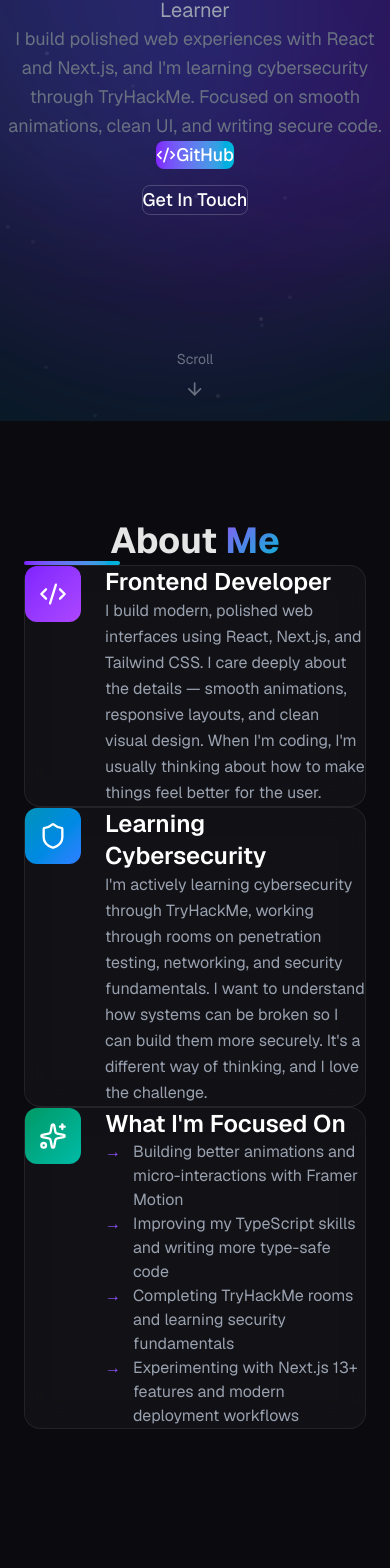
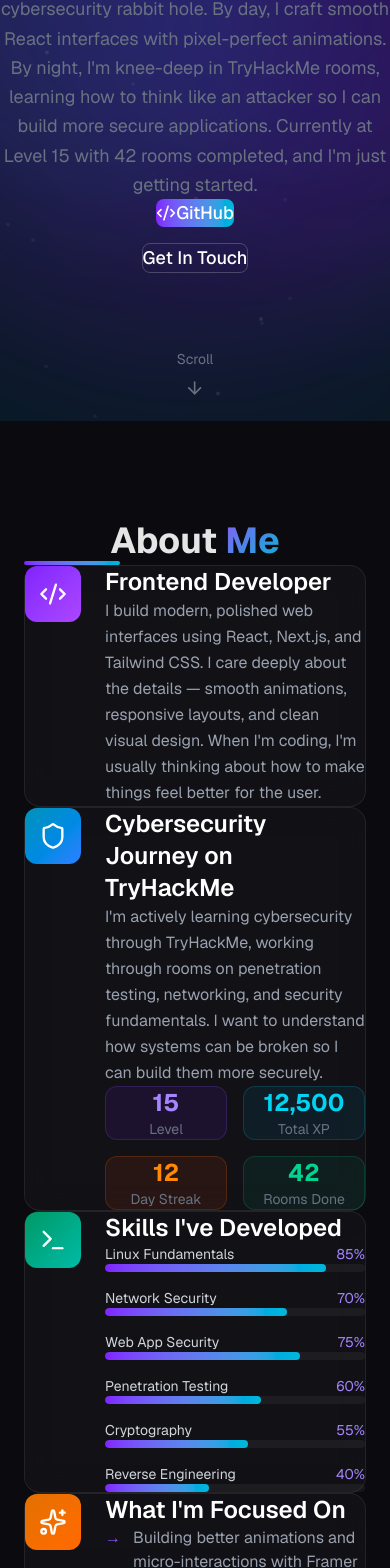
Before and after one commit to NopsFR/New-portoflio, a Next.js app: page / in a window 390 px wide. Shown: the part 423-1991 px from the top of the page. Built offline with nearby package versions, Linux system fonts and the light colour scheme.

Commit message:
Major updates: Enhanced About with THM stats, improved Hero text, centered navbar, enhanced data collection demo

```diff
--- a/components/Navbar.tsx
+++ b/components/Navbar.tsx
@@ -63,17 +63,7 @@
           : 'bg-transparent py-6'
       }`}
     >
-      <div className="container-custom mx-auto px-6 flex items-center justify-between">
-        {/* Logo */}
-        <motion.a
-          href="#home"
-          onClick={(e) => handleNavClick('#home', e)}
-          className="text-2xl font-bold gradient-text"
-          whileHover={{ scale: 1.05 }}
-        >
-          Portfolio
-        </motion.a>
-
+      <div className="container-custom mx-auto px-6 flex items-center justify-center">
         {/* Desktop Navigation */}
         <div className="hidden md:flex items-center space-x-20">
           {navItems.map((item, index) => (
--- a/sections/About.tsx
+++ b/sections/About.tsx
@@ -2,7 +2,7 @@
 
 import { motion, useInView } from 'framer-motion';
 import { useRef } from 'react';
-import { Code2, Shield, Sparkles } from 'lucide-react';
+import { Code2, Shield, Sparkles, Terminal, Award, Target, Trophy, Flame, Zap } from 'lucide-react';
 
 export default function About() {
   const ref = useRef(null);
@@ -67,15 +67,91 @@
                   </div>
                   <div>
                     <h3 className="text-2xl font-semibold text-white mb-4">
-                      Learning Cybersecurity
+                      Cybersecurity Journey on TryHackMe
                     </h3>
-                    <p className="text-gray-400 leading-relaxed">
+                    <p className="text-gray-400 leading-relaxed mb-4">
                       I'm actively learning cybersecurity through TryHackMe,
                       working through rooms on penetration testing, networking,
                       and security fundamentals. I want to understand how systems
-                      can be broken so I can build them more securely. It's a
-                      different way of thinking, and I love the challenge.
+                      can be broken so I can build them more securely.
                     </p>
+
+                    {/* THM Stats */}
+                    <div className="grid grid-cols-2 md:grid-cols-4 gap-4 mt-6">
+                      <motion.div
+                        className="p-4 rounded-xl bg-violet-600/10 border border-violet-500/20 text-center"
+                        whileHover={{ scale: 1.05 }}
+                      >
+                        <div className="text-2xl font-bold text-violet-400">15</div>
+                        <div className="text-sm text-gray-500">Level</div>
+                      </motion.div>
+                      <motion.div
+                        className="p-4 rounded-xl bg-cyan-600/10 border border-cyan-500/20 text-center"
+                        whileHover={{ scale: 1.05 }}
+                      >
+                        <div className="text-2xl font-bold text-cyan-400">12,500</div>
+                        <div className="text-sm text-gray-500">Total XP</div>
+                      </motion.div>
+                      <motion.div
+                        className="p-4 rounded-xl bg-orange-600/10 border border-orange-500/20 text-center"
+                        whileHover={{ scale: 1.05 }}
+                      >
+                        <div className="text-2xl font-bold text-orange-400">12</div>
+                        <div className="text-sm text-gray-500">Day Streak</div>
+                      </motion.div>
+                      <motion.div
+                        className="p-4 rounded-xl bg-emerald-600/10 border border-emerald-500/20 text-center"
+                        whileHover={{ scale: 1.05 }}
+                      >
+                        <div className="text-2xl font-bold text-emerald-400">42</div>
+                        <div className="text-sm text-gray-500">Rooms Done</div>
+                      </motion.div>
+                    </div>
+                  </div>
+                </div>
+              </div>
+
+              {/* Skills Learned */}
+              <div className="glass-card rounded-2xl p-8">
+                <div className="flex items-start gap-6">
+                  <div className="w-14 h-14 rounded-xl bg-gradient-to-br from-emerald-600 to-teal-500 flex items-center justify-center flex-shrink-0">
+                    <Terminal className="text-white" size={28} />
+                  </div>
+                  <div className="flex-1">
+                    <h3 className="text-2xl font-semibold text-white mb-4">
+                      Skills I've Developed
+                    </h3>
+                    <div className="grid md:grid-cols-2 gap-4">
+                      {[
+                        { name: 'Linux Fundamentals', level: 85 },
+                        { name: 'Network Security', level: 70 },
+                        { name: 'Web App Security', level: 75 },
+                        { name: 'Penetration Testing', level: 60 },
+                        { name: 'Cryptography', level: 55 },
+                        { name: 'Reverse Engineering', level: 40 },
+                      ].map((skill, index) => (
+                        <motion.div
+                          key={skill.name}
+                          className="space-y-2"
+                          initial={{ opacity: 0, x: -20 }}
+                          animate={isInView ? { opacity: 1, x: 0 } : { opacity: 0, x: -20 }}
+                          transition={{ delay: 0.5 + index * 0.1 }}
+                        >
+                          <div className="flex justify-between text-sm">
+                            <span className="text-gray-300">{skill.name}</span>
+                            <span className="text-violet-400">{skill.level}%</span>
+                          </div>
+                          <div className="h-2 bg-white/5 rounded-full overflow-hidden">
+                            <motion.div
+                              className="h-full bg-gradient-to-r from-violet-600 to-cyan-500 rounded-full"
+                              initial={{ width: 0 }}
+                              animate={isInView ? { width: `${skill.level}%` } : { width: 0 }}
+                              transition={{ duration: 1, delay: 0.5 + index * 0.1 }}
+                            />
+                          </div>
+                        </motion.div>
+                      ))}
+                    </div>
                   </div>
                 </div>
               </div>
@@ -83,7 +159,7 @@
               {/* Current Focus */}
               <div className="glass-card rounded-2xl p-8">
                 <div className="flex items-start gap-6">
-                  <div className="w-14 h-14 rounded-xl bg-gradient-to-br from-emerald-600 to-teal-500 flex items-center justify-center flex-shrink-0">
+                  <div className="w-14 h-14 rounded-xl bg-gradient-to-br from-amber-600 to-orange-500 flex items-center justify-center flex-shrink-0">
                     <Sparkles className="text-white" size={28} />
                   </div>
                   <div>
--- a/sections/Hero.tsx
+++ b/sections/Hero.tsx
@@ -107,7 +107,11 @@
           animate={{ opacity: 1, y: 0 }}
           transition={{ duration: 0.8, delay: 0.8 }}
         >
-          I build polished web experiences with React and Next.js, and I'm learning cybersecurity through TryHackMe. Focused on smooth animations, clean UI, and writing secure code.
+          I'm a frontend developer who's fallen down the cybersecurity rabbit hole.
+          By day, I craft smooth React interfaces with pixel-perfect animations.
+          By night, I'm knee-deep in TryHackMe rooms, learning how to think like
+          an attacker so I can build more secure applications. Currently at Level 15
+          with 42 rooms completed, and I'm just getting started.
         </motion.p>
 
         <motion.div
--- a/sections/SecurityContent.tsx
+++ b/sections/SecurityContent.tsx
@@ -161,66 +161,115 @@
   },
 ];
 
-// Interactive Data Collection Demo
+// Interactive Data Collection Demo - Enhanced
 function DataCollectionDemo() {
   const [collectedData, setCollectedData] = useState<Record<string, string>>({});
   const [isVisible, setIsVisible] = useState(false);
+  const [isScanning, setIsScanning] = useState(true);
 
   useEffect(() => {
-    // Collect data when component mounts
-    const data: Record<string, string> = {
-      'User Agent': navigator.userAgent.substring(0, 50) + '...',
-      'Screen Resolution': `${window.screen.width}x${window.screen.height}`,
-      'Language': navigator.language,
-      'Platform': navigator.platform,
-      'Cookies Enabled': navigator.cookieEnabled ? 'Yes' : 'No',
-      'Time Zone': Intl.DateTimeFormat().resolvedOptions().timeZone,
-      'Connection Type': (navigator as any).connection?.effectiveType || 'Unknown',
-      'Do Not Track': navigator.doNotTrack === '1' ? 'Enabled' : 'Disabled',
-    };
-    setCollectedData(data);
+    // Simulate scanning effect
+    const timer = setTimeout(() => {
+      // Collect comprehensive data that websites can access
+      const data: Record<string, string> = {
+        '🌐 Public IP': 'Hidden (would require external API)',
+        '🖥️ User Agent': navigator.userAgent.length > 60 ? navigator.userAgent.substring(0, 60) + '...' : navigator.userAgent,
+        '📺 Screen Resolution': `${window.screen.width} × ${window.screen.height} (${window.screen.colorDepth}-bit color)`,
+        '🌍 Language': `${navigator.language} (${(navigator.languages || []).join(', ')})`,
+        '💻 Platform': `${navigator.platform} | ${navigator.hardwareConcurrency} cores`,
+        '🍪 Cookies': navigator.cookieEnabled ? '✅ Enabled' : '❌ Disabled',
+        '🕐 Time Zone': Intl.DateTimeFormat().resolvedOptions().timeZone,
+        '📡 Connection': (navigator as any).connection?.effectiveType?.toUpperCase() || 'Unknown',
+        '🔒 Do Not Track': navigator.doNotTrack === '1' ? '✅ Enabled' : '❌ Disabled',
+        '📱 Touch Support': 'ontouchstart' in window ? '✅ Yes' : '❌ No',
+        '🎮 WebGL Vendor': 'Can identify GPU model',
+        '📦 Local Storage': localStorage ? '✅ Available' : '❌ Blocked',
+        '🔔 Notifications': Notification?.permission || 'Not requested',
+        '📍 Geolocation': 'Available with permission',
+        '📋 Clipboard': 'Read access requires permission',
+      };
+      setCollectedData(data);
+      setIsScanning(false);
+    }, 1500);
+
+    return () => clearTimeout(timer);
   }, []);
 
   return (
-    <div className="glass-card rounded-2xl p-8">
+    <div className="glass-card rounded-2xl p-8 border-violet-500/20">
       <div className="flex items-center justify-between mb-6">
-        <h3 className="text-2xl font-bold text-white flex items-center gap-3">
-          <Database className="text-violet-500" size={28} />
-          Live Data Collection Demo
-        </h3>
-        <button
+        <div className="flex items-center gap-3">
+          <div className="w-12 h-12 rounded-xl bg-gradient-to-br from-red-600 to-orange-500 flex items-center justify-center animate-pulse">
+            <Database className="text-white" size={24} />
+          </div>
+          <div>
+            <h3 className="text-2xl font-bold text-white">Browser Fingerprint Scanner</h3>
+            <p className="text-sm text-gray-500">Real-time data extraction demo</p>
+          </div>
+        </div>
+        <motion.button
           onClick={() => setIsVisible(!isVisible)}
-          className="px-4 py-2 rounded-lg bg-violet-600/20 text-violet-400 hover:bg-violet-600/30 transition-colors flex items-center gap-2"
+          className="px-4 py-2 rounded-lg bg-violet-600/20 text-violet-400 hover:bg-violet-600/30 transition-colors flex items-center gap-2 border border-violet-500/30"
+          whileHover={{ scale: 1.05 }}
+          whileTap={{ scale: 0.95 }}
         >
           {isVisible ? <EyeOff size={18} /> : <Eye size={18} />}
           {isVisible ? 'Hide Data' : 'Reveal Data'}
-        </button>
+        </motion.button>
       </div>
 
-      <p className="text-gray-400 mb-6">
-        This demo shows what information websites can collect about you just by visiting.
-        All data shown is collected from your browser locally - nothing is sent anywhere.
-      </p>
+      <div className="mb-6 p-4 rounded-xl bg-blue-500/10 border border-blue-500/20">
+        <div className="flex items-start gap-3">
+          <Terminal className="text-blue-400 mt-0.5 flex-shrink-0" size={20} />
+          <div>
+            <h4 className="text-blue-400 font-medium mb-1">Educational Security Demo</h4>
+            <p className="text-blue-200/70 text-sm">
+              This demo shows what information websites and potential attackers can collect
+              about you just by visiting a page. All data is processed locally — nothing is
+              transmitted or stored. This is for educational purposes only.
+            </p>
+          </div>
+        </div>
+      </div>
 
-      {isVisible ? (
-        <div className="grid md:grid-cols-2 gap-4">
-          {Object.entries(collectedData).map(([key, value]) => (
+      {isScanning ? (
+        <div className="flex items-center justify-center p-12 rounded-lg bg-black/30 border border-violet-500/30">
+          <div className="text-center">
+            <motion.div
+              animate={{ rotate: 360 }}
+              transition={{ duration: 2, repeat: Infinity, ease: 'linear' }}
+              className="w-16 h-16 border-4 border-violet-500 border-t-transparent rounded-full mx-auto mb-4"
+            />
+            <p className="text-violet-400 font-mono">Scanning browser fingerprint...</p>
+            <p className="text-gray-500 text-sm mt-2">Extracting device information</p>
+          </div>
+        </div>
+      ) : isVisible ? (
+        <div className="space-y-3">
+          {Object.entries(collectedData).map(([key, value], index) => (
             <motion.div
               key={key}
-              initial={{ opacity: 0, x: -20 }}
-              animate={{ opacity: 1, x: 0 }}
-              className="flex items-center justify-between p-4 rounded-lg bg-white/5 border border-white/10"
+              initial={{ opacity: 0, x: -20, backgroundColor: 'rgba(139, 92, 246, 0.1)' }}
+              animate={{ opacity: 1, x: 0, backgroundColor: 'rgba(255, 255, 255, 0.03)' }}
+              transition={{ delay: index * 0.05 }}
+              className="flex items-center justify-between p-4 rounded-lg bg-white/3 border border-white/10 hover:border-violet-500/30 transition-colors"
             >
-              <span className="text-gray-400 text-sm">{key}</span>
-              <span className="text-white font-mono text-sm ml-4">{value}</span>
+              <span className="text-gray-300 text-sm font-medium flex items-center gap-2">
+                <span className="text-violet-500">{key.split(' ')[0]}</span>
+                {key.split(' ').slice(1).join(' ')}
+              </span>
+              <span className="text-cyan-400 font-mono text-sm ml-4 max-w-md truncate" title={value}>
+                {value}
+              </span>
             </motion.div>
           ))}
         </div>
       ) : (
-        <div className="flex items-center justify-center p-12 rounded-lg bg-white/5 border border-white/10">
+        <div className="flex items-center justify-center p-12 rounded-lg bg-black/30 border border-white/10">
           <div className="text-center">
             <Eye className="mx-auto mb-4 text-gray-500" size={48} />
-            <p className="text-gray-500">Click "Reveal Data" to see what information is being collected</p>
+            <p className="text-gray-400">Click "Reveal Data" to see what information is being collected</p>
+            <p className="text-gray-600 text-sm mt-2">This simulates what trackers and potential attackers can see</p>
           </div>
         </div>
       )}
@@ -231,8 +280,10 @@
           <div>
             <h4 className="text-amber-400 font-medium mb-1">Why This Matters</h4>
             <p className="text-amber-200/70 text-sm">
-              Websites collect this data to build profiles about you for advertising, analytics, and tracking.
-              Consider using privacy tools like VPNs, tracker blockers, and privacy-focused browsers to minimize your digital footprint.
+              Every website you visit can collect this data to build a unique fingerprint of your device.
+              Advertisers use this for tracking, and attackers can use it for targeted attacks.
+              Use VPNs, privacy browsers (Tor, Brave), tracker blockers (uBlock Origin),
+              and disable unnecessary browser features to protect yourself.
             </p>
           </div>
         </div>
```
Also changed, not shown: 1 other file (tests, documents, lock files or other folders).
